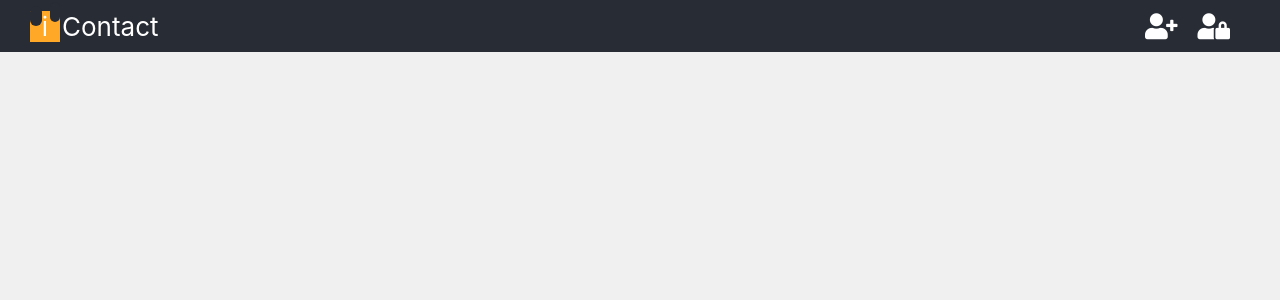
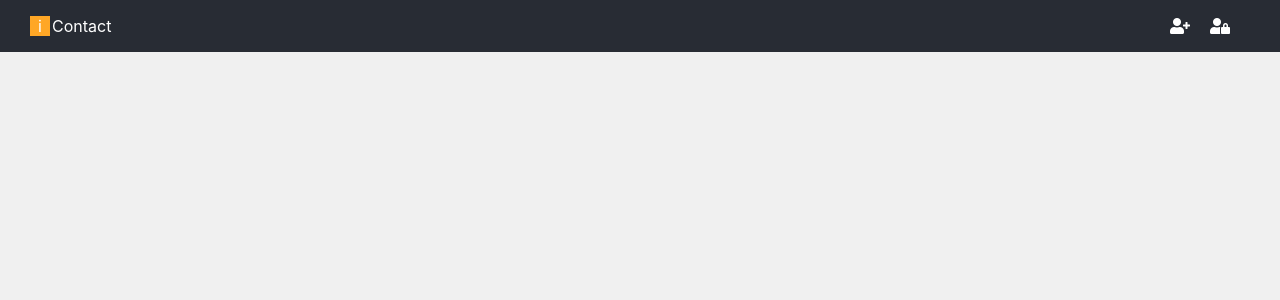
Before and after one commit to mquadrant/contact-rest-api, a React (Create React App) app in the folder client/: page / in a window 1280 px wide. Shown: the top 300 px of the page. Built offline with nearby package versions, Linux system fonts and the light colour scheme.

Commit message:
created divider component

```diff
--- a/client/src/components/header/Header.js
+++ b/client/src/components/header/Header.js
@@ -8,7 +8,6 @@ const header = {
     flexDirection: "row",
     justifyContent: "right",
     alignItems: "center",
-    fontSize: "calc(10px + 2vmin)",
     color: "white",
     padding: "0 20px",
 };
@@ -23,34 +22,12 @@ const Logo = styled.div`
     margin-left: 10px;
     position: relative;
 `;
-const LogoStart = styled.span`
+const LogoStart = styled.div`
     background: #ffa726;
     display: inline-block;
     text-align: center;
     margin-right: 2px;
-    width: 30px;
-    ::before {
-        content: " ";
-        position: absolute;
-        color: #fff;
-        width: 10px;
-        height: 20px;
-        left: 20px;
-        top: -9px;
-        border-radius: 10px 10px;
-        background: #282c34;
-    }
-    ::after {
-        content: " ";
-        position: absolute;
-        color: #fff;
-        width: 12px;
-        height: 20px;
-        left: 0px;
-        top: -5px;
-        border-radius: 10px 10px;
-        background: #282c34;
-    }
+    width: 20px;
 `;
 const Menu = styled.div`
     display: flex;
```
